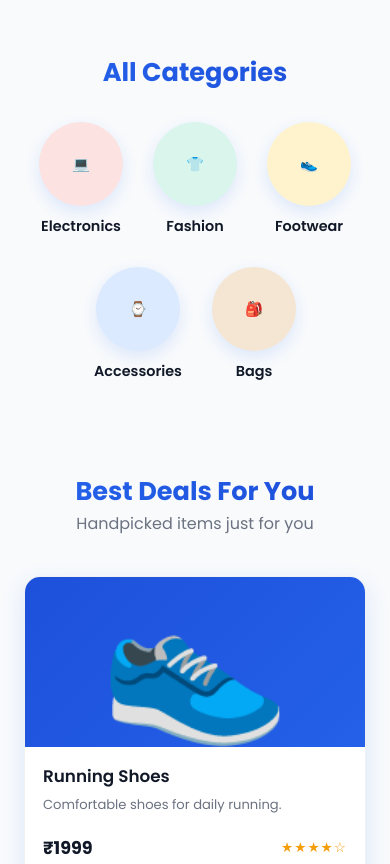
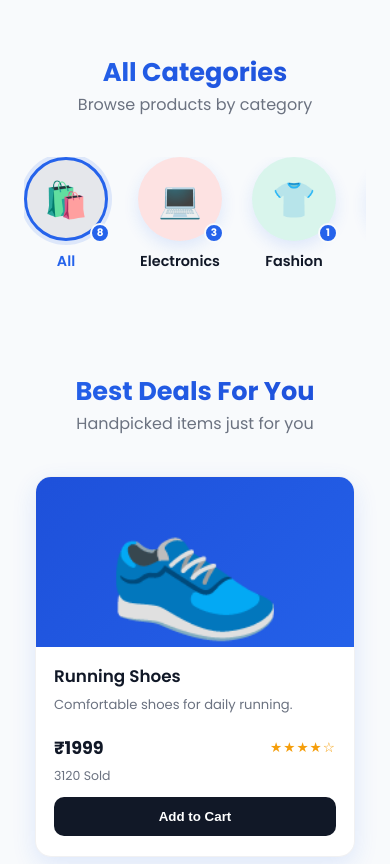
Before and after one commit to Hemant1803/shopping, a plain HTML site: page index.html in a window 390 px wide. Shown: the part 960-1824 px from the top of the page. Drawn offline with Linux system fonts and the light colour scheme.

Commit message:
update all category section

```diff
--- a/index.html
+++ b/index.html
@@ -94,6 +94,7 @@
   <!-- ===================== CATEGORIES SECTION ===================== -->
   <section class="categories" id="categories">
     <h2 class="section-title">All Categories</h2>
+    <p class="section-subtitle">Browse products by category</p>
     <div class="category-row" id="category-row"></div>
   </section>
 
--- a/script.js
+++ b/script.js
@@ -189,14 +189,30 @@ function displayProducts(list) {
 function displayCategories() {
   categoryRow.innerHTML = "";
 
-  categories.forEach((category) => {
+  // "All" is a built-in chip (not part of the data list) that clears the filter
+  const allChip = { name: "All", emoji: "🛍️", color: "#e5e7eb" };
+  const chips = [allChip, ...categories];
+
+  chips.forEach((category, index) => {
+    // Count how many products belong to this category (or all, for the "All" chip)
+    const count =
+      category.name === "All"
+        ? products.length
+        : products.filter((p) => p.category === category.name).length;
+
+    const isActive = activeCategory ? category.name === activeCategory : category.name === "All";
+
     const item = document.createElement("button");
-    item.className = "category-item";
+    item.className = "category-item" + (isActive ? " active" : "");
     item.dataset.category = category.name;
+    item.style.animationDelay = `${index * 0.08}s`;
 
     item.innerHTML = `
-      <span class="category-circle" style="background:${category.color}">${category.emoji}</span>
-      <span>${category.name}</span>
+      <span class="category-circle-wrap">
+        <span class="category-circle" style="background:${category.color}">${category.emoji}</span>
+        <span class="category-count">${count}</span>
+      </span>
+      <span class="category-label">${category.name}</span>
     `;
 
     categoryRow.appendChild(item);
@@ -209,12 +225,12 @@ categoryRow.addEventListener("click", (event) => {
 
   const clickedCategory = item.dataset.category;
 
-  // Clicking the already-active category turns the filter off
-  activeCategory = activeCategory === clickedCategory ? null : clickedCategory;
+  // Clicking "All" clears the filter, otherwise filter by that category
+  activeCategory = clickedCategory === "All" ? null : clickedCategory;
 
-  // Highlight whichever category is currently active
+  // Highlight whichever chip was just clicked
   categoryRow.querySelectorAll(".category-item").forEach((el) => {
-    el.classList.toggle("active", el.dataset.category === activeCategory);
+    el.classList.toggle("active", el.dataset.category === clickedCategory);
   });
 
   applyFilters();
--- a/style.css
+++ b/style.css
@@ -536,7 +536,7 @@ ul {
   justify-content: center;
   flex-wrap: wrap;
   gap: 30px;
-  margin-top: 30px;
+  margin-top: 10px;
 }
 
 .category-item {
@@ -550,10 +550,18 @@ ul {
   font-family: inherit;
   color: var(--text-color);
   transition: transform 0.25s ease;
+
+  /* Cards fade/slide up one after another as the page loads */
+  animation: slideUp 0.6s ease both;
 }
 
 .category-item:hover {
   transform: translateY(-6px);
+}
+
+/* Wraps the circle so the little count badge can be positioned against it */
+.category-circle-wrap {
+  position: relative;
 }
 
 .category-circle {
@@ -566,16 +574,61 @@ ul {
   font-size: 2.2rem;
   box-shadow: 0 6px 16px var(--shadow-color);
   border: 3px solid transparent;
-  transition: border-color 0.25s ease;
+  transition: border-color 0.25s ease, box-shadow 0.25s ease, transform 0.25s ease;
+}
+
+.category-item:hover .category-circle {
+  transform: scale(1.08);
+}
+
+/* Small badge showing how many products are in this category */
+.category-count {
+  position: absolute;
+  bottom: -2px;
+  right: -2px;
+  min-width: 20px;
+  height: 20px;
+  padding: 0 4px;
+  display: flex;
+  align-items: center;
+  justify-content: center;
+  background: var(--primary-color);
+  color: #fff;
+  font-size: 0.65rem;
+  font-weight: 700;
+  border-radius: 10px;
+  border: 2px solid var(--bg-color);
 }
 
 .category-item.active .category-circle {
   border-color: var(--primary-color);
+  box-shadow: 0 0 0 4px var(--shadow-color);
 }
 
-.category-item span {
+.category-label {
   font-size: 0.9rem;
   font-weight: 600;
+  transition: color 0.25s ease;
+}
+
+.category-item.active .category-label {
+  color: var(--primary-color);
+}
+
+/* On small screens, let the row scroll sideways instead of wrapping */
+@media (max-width: 640px) {
+  .category-row {
+    flex-wrap: nowrap;
+    justify-content: flex-start;
+    overflow-x: auto;
+    padding-bottom: 10px;
+    scroll-snap-type: x proximity;
+  }
+
+  .category-item {
+    scroll-snap-align: start;
+    flex-shrink: 0;
+  }
 }
 
 /* =====================================================
@@ -599,6 +652,11 @@ ul {
   flex-direction: column;
   text-align: left;
   overflow: hidden;
+  /* Caps card width and centers it in its grid track, so a single
+     filtered result (or a short last row) doesn't stretch full-width */
+  width: 100%;
+  max-width: 320px;
+  margin: 0 auto;
   background: var(--card-bg);
   border-radius: 16px;
   box-shadow: 0 8px 25px var(--shadow-color);
```
